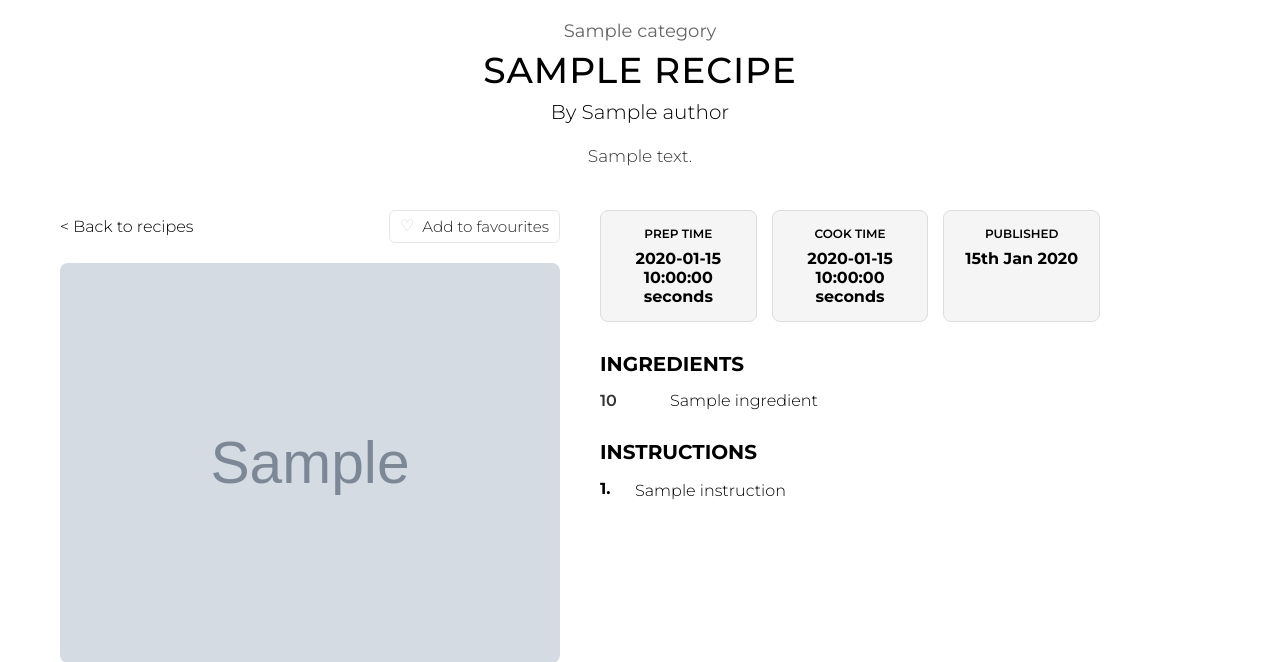
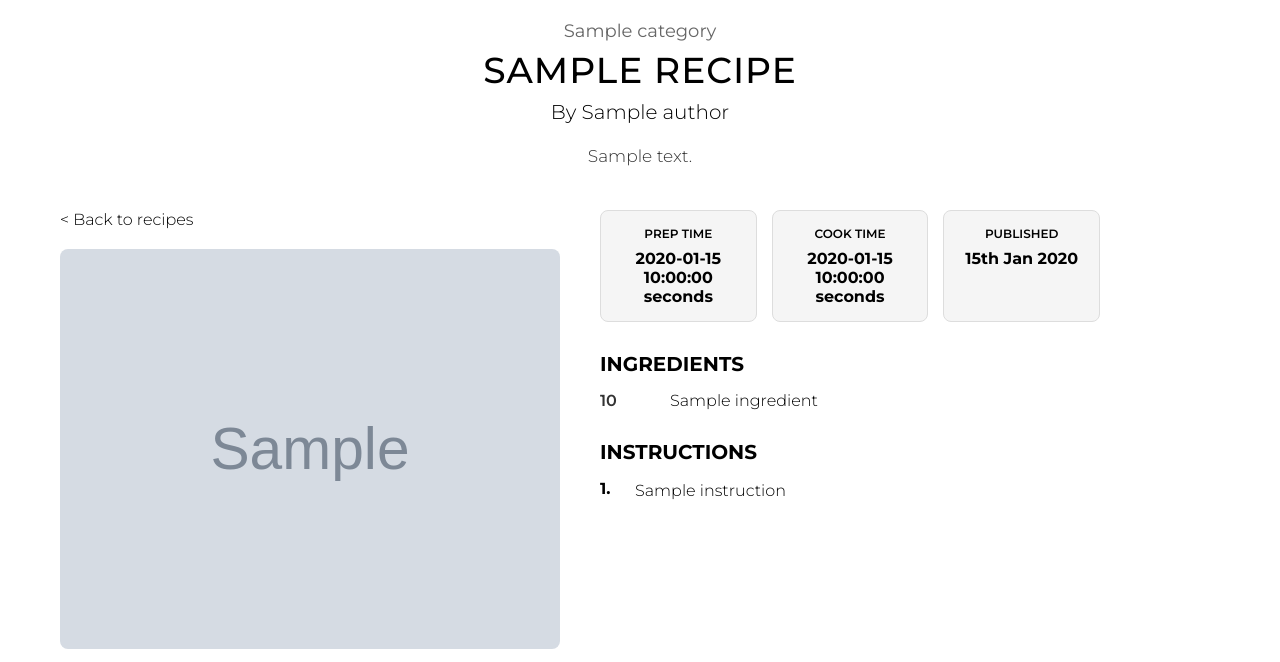
Before and after one commit to WilliamTayNZ/recipes-portal, a Flask app: template recipe/templates/recipe.html in a window 1280 px wide. Shown: the part 75-737 px from the top of the page. Run offline with Flask 3, Linux system fonts and the light colour scheme; the visitor is signed in with stand-in values (Sample User, id 1); the template is opened without the code that fills it: most values are stand-ins (such as "Sample title", 1, 10 or a date in 2020); grey boxes marked "Sample" are stand-in pictures; parts of the project's set-up code (start-up, migrations or seed data) failed here and were passed over.

Commit message:
Fixed favourite function

```diff
--- a/recipe/templates/browse.html
+++ b/recipe/templates/browse.html
@@ -23,7 +23,7 @@
     <div class="recipes-cont">
         {% for recipe in recipes %}
             <div class="browse-card" id="card-{{ recipe.id }}">
-                <div class="browse-card-cont" onclick="location.href='/recipe/{{ recipe.id }}'">
+                <div class="browse-card-cont" onclick="location.href='{{ url_for('recipe_bp.recipe', recipe_id=recipe.id) }}{% if mode == 'favourites' %}?from=favourites{% endif %}'">
                     <img src="{{ recipe.images[0] }}" alt="recipe-image">
                 </div>
                 <h1>{{ recipe.name }}</h1>
--- a/recipe/templates/recipe.html
+++ b/recipe/templates/recipe.html
@@ -18,16 +18,13 @@
             <!-- Left Side - Image Gallery -->
             <div class="image-gallery">
                 <div class="gallery-header">
-                    <a href="{{ url_for('browse_bp.browse') }}" class="back-link">&lt; Back to recipes</a>
+                    {% set from_param = request.args.get('from') %}
+                    {% if from_param == 'favourites' %}
+                        <a href="{{ url_for('browse_bp.favourites') }}" class="back-link">&lt; Return to favourites</a>
+                    {% else %}
+                        <a href="{{ url_for('browse_bp.browse') }}" class="back-link">&lt; Back to recipes</a>
+                    {% endif %}
 
-                    {% if session.get('user_name') %}
-                    <form method="POST" action="{{ url_for('browse_bp.toggle_favourite_recipe', recipe_id=recipe.id) }}" class="favourite-form">
-                        <button type="submit" class="favourite-btn {% if recipe.is_favourite %}favourited{% endif %}">
-                            <span class="heart-icon">{% if recipe.is_favourite %}♥{% else %}♡{% endif %}</span>
-                            <span class="fav-text">{% if recipe.is_favourite %}Remove from favourites{% else %}Add to favourites{% endif %}</span>
-                        </button>
-                    </form>
-                    {% endif %}
                 </div>
 
                 <div class="main-image-container">
```
